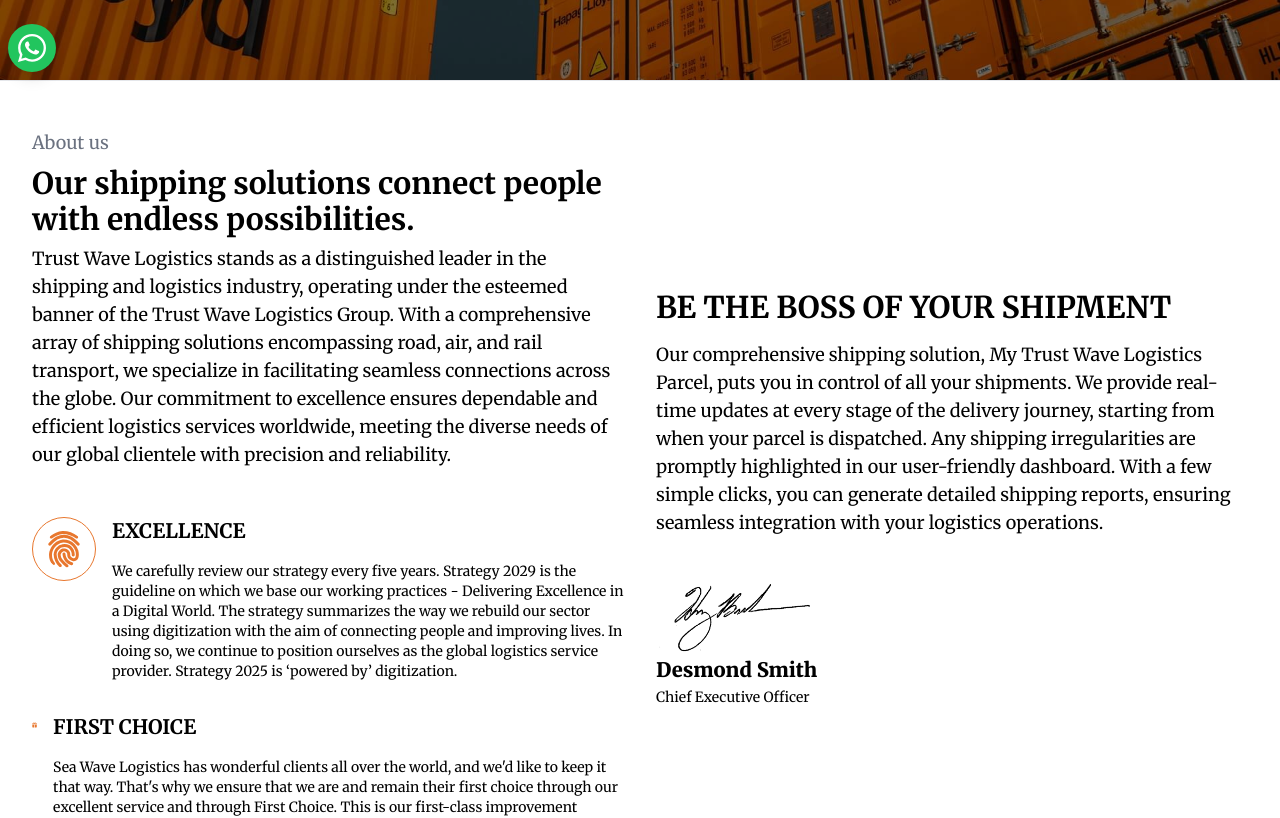
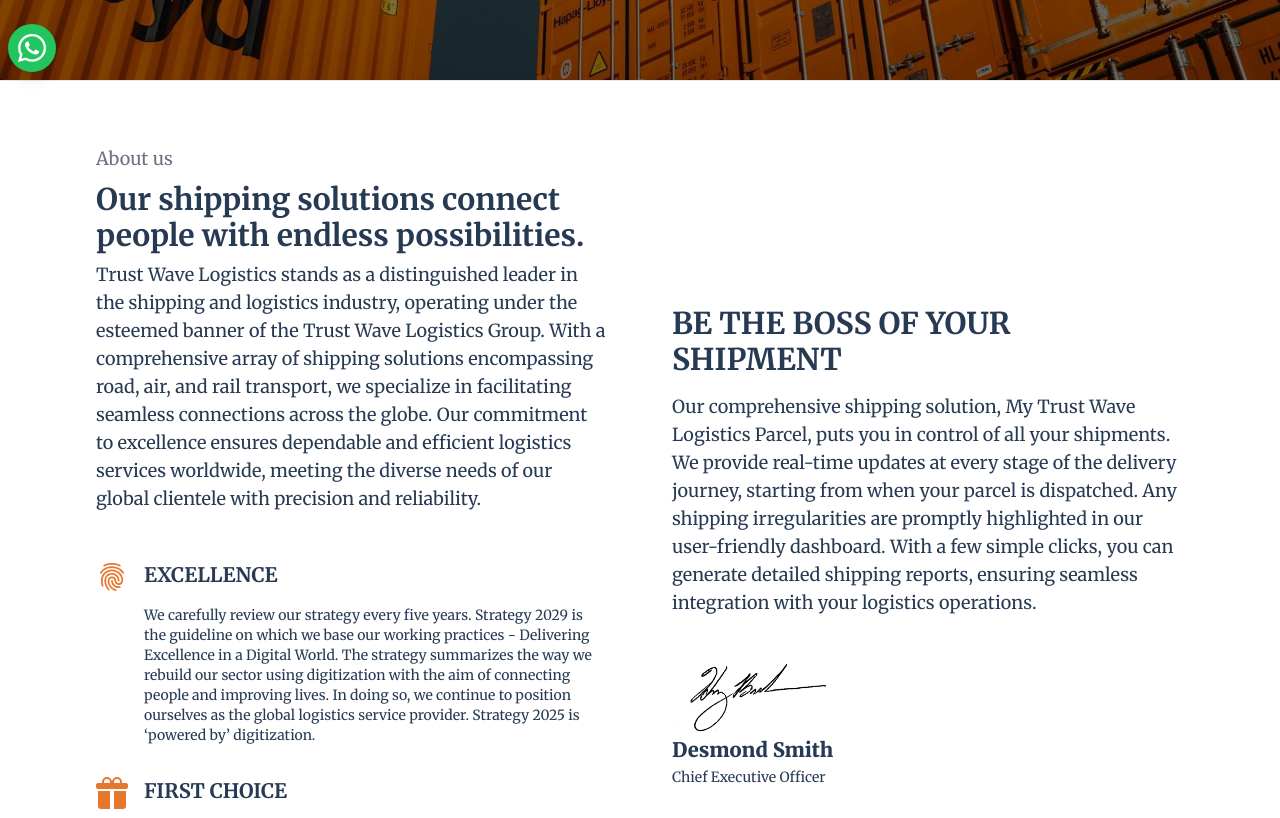
Before and after one commit to CMI-James/shipment_logistics_tracker, a React (Vite) app: page / in a window 1280 px wide. Shown: the part 720-1538 px from the top of the page. Built offline with nearby package versions, Linux system fonts and the light colour scheme; no server answers.

Commit message:
initial commit

```diff
--- a/src/components/AboutHome.jsx
+++ b/src/components/AboutHome.jsx
@@ -1,24 +1,29 @@
-import React from "react";
+import React, { useEffect } from "react";
+import AOS from "aos";
+import "aos/dist/aos.css";
 import signature from "/images/sig.png";
 import fingerprint from "/images/fingerprint.svg";
 import { IoGift } from "react-icons/io5";
 import { BsGiftFill } from "react-icons/bs";
+import { IoMdFingerPrint } from "react-icons/io";
 
 const items = [
   {
-    icon: fingerprint,
+    icon: (
+      <IoMdFingerPrint className="fill-orange-450 text-2xl h-[2rem] w-[2rem] " />
+    ),
     title: "EXCELLENCE",
     description:
       "We carefully review our strategy every five years. Strategy 2029 is the guideline on which we base our working practices - Delivering Excellence in a Digital World. The strategy summarizes the way we rebuild our sector using digitization with the aim of connecting people and improving lives. In doing so, we continue to position ourselves as the global logistics service provider. Strategy 2025 is ‘powered by’ digitization.",
   },
   {
-    icon: <BsGiftFill className="fill-orange-450 text-2xl" />,
+    icon: <BsGiftFill className="fill-orange-450 text-2xl h-[2rem] w-[2rem]" />,
     title: "FIRST CHOICE",
     description:
       "Sea Wave Logistics has wonderful clients all over the world, and we'd like to keep it that way. That's why we ensure that we are and remain their first choice through our excellent service and through First Choice. This is our first-class improvement program that helps everyone in our organization strive forward every single day, guided by the motto: “Everybody. Everyday. Everywhere. A little bit better.”",
   },
   {
-    icon: <IoGift className="text-orange-450 text-2xl" />,
+    icon: <IoGift className="text-orange-450 h-[2rem] w-[2rem]" />,
     title: "A BIGGER WORLD",
     description:
       "Sea Wave Logistics logistics is our contribution to a more sustainable world. This is a massive challenge, which is why the Sea Wave Logistics Group has set an ambitious objective for climate protection: zero-emissions logistics by 2064. How are we going to do this?",
@@ -26,35 +31,42 @@
 ];
 
 const AboutHome = () => {
+  useEffect(() => {
+    AOS.init({ duration: 1000, offset: 200, easing: "ease-in-out" });
+  }, []);
+
   return (
-    <div className="flex flex-col md:flex-row gap-8 px-8 py-12">
+    <div className="flex flex-col md:flex-row gap-8 lg:gap-[4rem] text-grey-450 text-opacity-90 lg:px-[6rem] px-6 py-16">
       <div className="flex-1">
-        <p className="text-lg text-gray-500">About us</p>
+        <p className="text-lg text-gray-500" data-aos="fade-up">
+          About us
+        </p>
+        <div data-aos="fade-up" data-aos-delay="200">
+          {" "}
           <h2 className="text-2xl md:text-3xl font-bold mt-2">
             Our shipping solutions connect people with endless possibilities.
           </h2>
           <p className="text-lg mt-2">
-          Trust Wave Logistics stands as a distinguished leader in the shipping
-          and logistics industry, operating under the esteemed banner of the
-          Trust Wave Logistics Group. With a comprehensive array of shipping
-          solutions encompassing road, air, and rail transport, we specialize in
-          facilitating seamless connections across the globe. Our commitment to
-          excellence ensures dependable and efficient logistics services
-          worldwide, meeting the diverse needs of our global clientele with
-          precision and reliability.
+            Trust Wave Logistics stands as a distinguished leader in the
+            shipping and logistics industry, operating under the esteemed banner
+            of the Trust Wave Logistics Group. With a comprehensive array of
+            shipping solutions encompassing road, air, and rail transport, we
+            specialize in facilitating seamless connections across the globe.
+            Our commitment to excellence ensures dependable and efficient
+            logistics services worldwide, meeting the diverse needs of our
+            global clientele with precision and reliability.
           </p>
+        </div>
+
         <div className="flex flex-col gap-8 pt-12">
           {items.map((item, index) => (
-            <div key={index} className="flex items-start gap-4">
-              {typeof item.icon === "string" ? (
-                <img
-                  src={item.icon}
-                  className="w-16 border border-orange-450 rounded-full p-3"
-                  alt=""
-                />
-              ) : (
-                item.icon
-              )}
+            <div
+              key={index}
+              className="flex items-start gap-4"
+              data-aos="fade-up"
+              data-aos-delay={600 + index * 200}
+            >
+              <div>{item.icon}</div>
               <div>
                 <h1 className="pb-4 text-xl font-bold hover:text-orange-450">
                   {item.title}
@@ -66,6 +78,7 @@
         </div>
       </div>
       <div className="flex-1 pt-8 md:pt-40">
+        <div data-aos="fade-up" data-aos-delay="800">
           <h2 className="text-2xl md:text-3xl font-bold">
             BE THE BOSS OF YOUR SHIPMENT
           </h2>
@@ -74,12 +87,19 @@
             puts you in control of all your shipments. We provide real-time
             updates at every stage of the delivery journey, starting from when
             your parcel is dispatched. Any shipping irregularities are promptly
-          highlighted in our user-friendly dashboard. With a few simple clicks,
-          you can generate detailed shipping reports, ensuring seamless
-          integration with your logistics operations.
+            highlighted in our user-friendly dashboard. With a few simple
+            clicks, you can generate detailed shipping reports, ensuring
+            seamless integration with your logistics operations.
           </p>
-        <img src={signature} alt="" className="w-40 mt-8" />
-        <h1>
+        </div>
+        <img
+          src={signature}
+          alt=""
+          className="w-40 mt-8"
+          data-aos="fade-up"
+          data-aos-delay="1200"
+        />
+        <h1 data-aos="fade-up" data-aos-delay="1400">
           <span className="text-xl font-extrabold block">Desmond Smith</span>{" "}
           <span className="text-sm">Chief Executive Officer</span>
         </h1>
--- a/src/components/ImageCarousel.jsx
+++ b/src/components/ImageCarousel.jsx
@@ -30,7 +30,7 @@
   };
 
   return (
-    <div className="h-screen bg-blue-900 text-white">
+    <div className="h-screen bg-grey-450 text-white">
       <Slider {...settings} className="h-full">
         {images.map((image, index) => (
           <div key={index} className="h-full flex flex-col justify-between">
--- a/src/components/Ourservices.jsx
+++ b/src/components/Ourservices.jsx
@@ -1,4 +1,6 @@
-import React from "react";
+import React, { useEffect } from "react";
+import AOS from "aos";
+import "aos/dist/aos.css";
 import truck from "/images/truck4.jpg";
 import airplane from "/images/airplane.jpg";
 import ship_ from "/images/ship_.jpeg";
@@ -28,18 +30,27 @@
 ];
 
 const Ourservices = () => {
+  useEffect(() => {
+    AOS.init({ duration: 1000, offset: 200, easing: 'ease-in-out' });
+  }, []);
+
   return (
     <div className="px-4 py-20 sm:px-8 lg:px-20 bg-gray-50">
-      <div className="text-center">
+      <div className="text-center" data-aos="fade-up">
         <h1 className="text-3xl md:text-4xl font-bold">Our Services</h1>
       </div>
-      <p className="py-6 text-center text-lg md:text-xl text-gray-600">
+      <p className="py-6 text-center text-lg md:text-xl text-gray-600" data-aos="fade-up" data-aos-delay="200">
         While the first impression may be lasting, for online shoppers each phase of the customer journey is important. This includes the transport journey and receipt. Sea Wave Logistics Parcel is an add-on for your business that we operate with the utmost commitment. We take care of all your shipping needs for customer satisfaction.
       </p>
 
       <div className="grid grid-cols-1 md:grid-cols-2 lg:grid-cols-3 gap-8">
-        {services.map(service => (
-          <div key={service.id} className="shadow-lg flex flex-col justify-between gap-3 bg-white rounded-lg overflow-hidden">
+        {services.map((service, index) => (
+          <div
+            key={service.id}
+            className="shadow-lg flex flex-col justify-between gap-3 bg-white rounded-lg overflow-hidden"
+            data-aos="fade-up"
+            data-aos-delay={400 + index * 200}
+          >
             <img src={service.image} alt={service.alt} className="object-cover h-56 w-full" />
             <div className="px-6 py-4 flex flex-col gap-4">
               <h1 className="text-xl font-semibold text-gray-800">{service.title}</h1>
--- a/src/components/Services.jsx
+++ b/src/components/Services.jsx
@@ -1,37 +1,60 @@
-import React from 'react';
+import React, { useEffect } from 'react';
+import AOS from 'aos';
+import 'aos/dist/aos.css';
+import { FaHouseChimney } from "react-icons/fa6";
+import { VscPackage } from "react-icons/vsc";
+import { MdDirectionsRailwayFilled } from "react-icons/md";
+
+const services = [
+  {
+    id: 1,
+    icon: <FaHouseChimney className="text-orange-500 text-6xl mb-4 flex justify-center items-center" />,
+    title: "WAREHOUSING",
+    description: "Sea Wave Logistics as a Warehousing Agent, provides high level professional warehousing services assuring the safe arrival of your shipment."
+  },
+  {
+    id: 2,
+    icon: <VscPackage className="text-orange-500 text-6xl mb-4 flex justify-center items-center" />,
+    title: "PACKAGING AND STORAGE",
+    description: "Sea Wave Logistics has designed a customized packaging solutions specifically for the prevention of transit damages like breakages, scratches, abrasions etc."
+  },
+  {
+    id: 3,
+    icon: <MdDirectionsRailwayFilled className="text-orange-500 text-6xl mb-4 flex justify-center items-center" />,
+    title: "RAILWAY LOGISTICS",
+    description: "Sea Wave Logistics Rail Freight services have been designed for those clients who require a safe and efficient way to move their cargo from places in mint condition."
+  }
+];
 
 const Services = () => {
+  useEffect(() => {
+    AOS.init({ duration: 1000, offset: 200, easing: 'ease-in-out' });
+  }, []);
+
   return (
     <div className="bg-white py-16 px-8">
       <div className="max-w-7xl mx-auto text-center">
-        <h2 className="text-3xl font-bold mb-4">More</h2>
-        <p className="text-gray-600 mb-8">
+        <h2 className="text-4xl font-bold mb-4" data-aos="fade-up">More</h2>
+        <p className="text-gray-600 mb-8" data-aos="fade-up" data-aos-delay="200">
           WE HAVE A WIDE NETWORK OF OFFICES IN ALL MAJOR LOCATIONS TO HELP YOU WITH YOUR EVERY SHIPPING NEED
         </p>
         <div className="grid lg:grid-cols-3 md:grid-cols-2 gap-8">
-          <div className="bg-white p-8 shadow-lg rounded-lg">
-            <div className="text-orange-500 text-6xl mb-4">🏠</div>
-            <h3 className="text-xl font-bold mb-2">WAREHOUSING</h3>
-            <p className="text-gray-700">
-              Sea Wave Logistics as a Warehousing Agent, provides high level professional warehousing services assuring the safe arrival of your shipment.
-            </p>
-          </div>
-          <div className="bg-white p-8 shadow-lg rounded-lg">
-            <div className="text-orange-500 text-6xl mb-4">📦</div>
-            <h3 className="text-xl font-bold mb-2">PACKAGING AND STORAGE</h3>
-            <p className="text-gray-700">
-              Sea Wave Logistics has designed a customized packaging solutions specifically for the prevention of transit damages like breakages, scratches, abrasions etc.
-            </p>
-          </div>
-          <div className="bg-white p-8 shadow-lg rounded-lg">
-            <div className="text-orange-500 text-6xl mb-4">🚆</div>
-            <h3 className="text-xl font-bold mb-2">RAILWAY LOGISTICS</h3>
-            <p className="text-gray-700">
-              Sea Wave Logistics Rail Freight services have been designed for those clients who require a safe and efficient way to move their cargo from places in mint condition.
-            </p>
-          </div>
+          {services.map((service, index) => (
+            <div
+              key={service.id}
+              className="bg-white p-8 shadow-lg rounded-lg"
+              data-aos="fade-up"
+              data-aos-delay={400 + index * 200}
+            >
+           <div className='flex justify-center items-center'>   {service.icon}</div>
+              <h3 className="text-xl font-bold mb-2">{service.title}</h3>
+              <p className="text-gray-700">
+                {service.description}
+              </p>
+            </div>
+          ))}
         </div>
-        <a href="#" className="text-orange-500 font-bold mt-8 inline-block">All Services</a>
+        <a href="#" className="text-orange-500 font-bold mt-8 inline-block" data-aos="fade-up" data-aos-delay="800">All Services</a>
       </div>
     </div>
   );
--- a/src/components/Team.jsx
+++ b/src/components/Team.jsx
@@ -1,38 +1,49 @@
-import React from 'react';
+import React, { useEffect } from 'react';
+import AOS from 'aos';
+import 'aos/dist/aos.css';
 
 const teamMembers = [
   {
     name: "Walter Blair",
     position: "Shipping And Logistics",
-    image: "path/to/walter-blair.jpg",
+    image: "/path/to/walter-blair.jpg",
   },
   {
     name: "Garreth Paul",
     position: "Parcel Packaging And Safety",
-    image: "path/to/garreth-paul.jpg",
+    image: "/path/to/garreth-paul.jpg",
   },
   {
     name: "Amanda Anderson",
     position: "Customer Care Unit",
-    image: "path/to/amanda-anderson.jpg",
+    image: "/path/to/amanda-anderson.jpg",
   },
   {
     name: "John D. Tyler",
     position: "Warehousing And Local Transport",
-    image: "path/to/john-d-tyler.jpg",
+    image: "/path/to/john-d-tyler.jpg",
   },
 ];
 
 const Team = () => {
+  useEffect(() => {
+    AOS.init({ duration: 1000, offset: 200, easing: 'ease-in-out' });
+  }, []);
+
   return (
     <div className="max-w-6xl mx-auto p-4">
-      <h2 className="text-3xl font-bold mb-4">Our Team</h2>
-      <p className="mb-6">
+      <h2 className="text-3xl font-bold mb-4" data-aos="fade-up">Our Team</h2>
+      <p className="mb-6" data-aos="fade-up" data-aos-delay="200">
         Meet some of the people through whom we have come this far. Thank you.
       </p>
       <div className="grid grid-cols-1 sm:grid-cols-2 lg:grid-cols-4 gap-6">
         {teamMembers.map((member, index) => (
-          <div key={index} className="bg-white rounded-lg shadow-md p-4">
+          <div
+            key={index}
+            className="bg-white rounded-lg shadow-md p-4"
+            data-aos="fade-up"
+            data-aos-delay={400 + index * 200}
+          >
             <img
               src={member.image}
               alt={member.name}
--- a/src/components/WhyChooseUs.jsx
+++ b/src/components/WhyChooseUs.jsx
@@ -31,7 +31,7 @@
   };
 
   return (
-    <section className="bg-blue-900 text-white py-12">
+    <section className="bg-grey-450 text-white py-12">
       <div className="max-w-7xl mx-auto px-4 sm:px-6 lg:px-8 flex flex-wrap items-center justify-between">
         <div className="w-full md:w-1/2 mb-6 md:mb-0">
           <div className="relative">
```
Also changed, not shown: package.json (+7 -1 lines), server.js (added, +61 -0 lines), 1 other file (tests, documents, lock files or other folders). Lines whose indentation alone changed are shown as unchanged.
